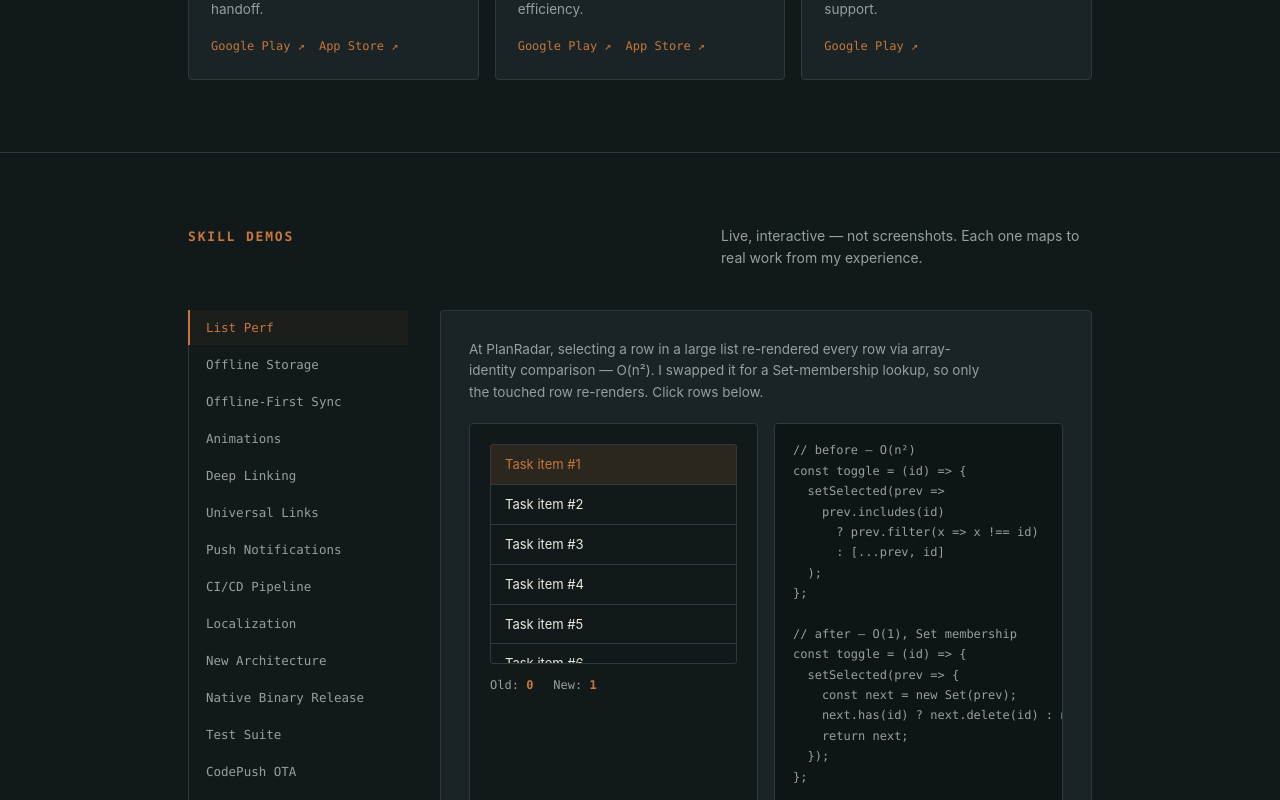
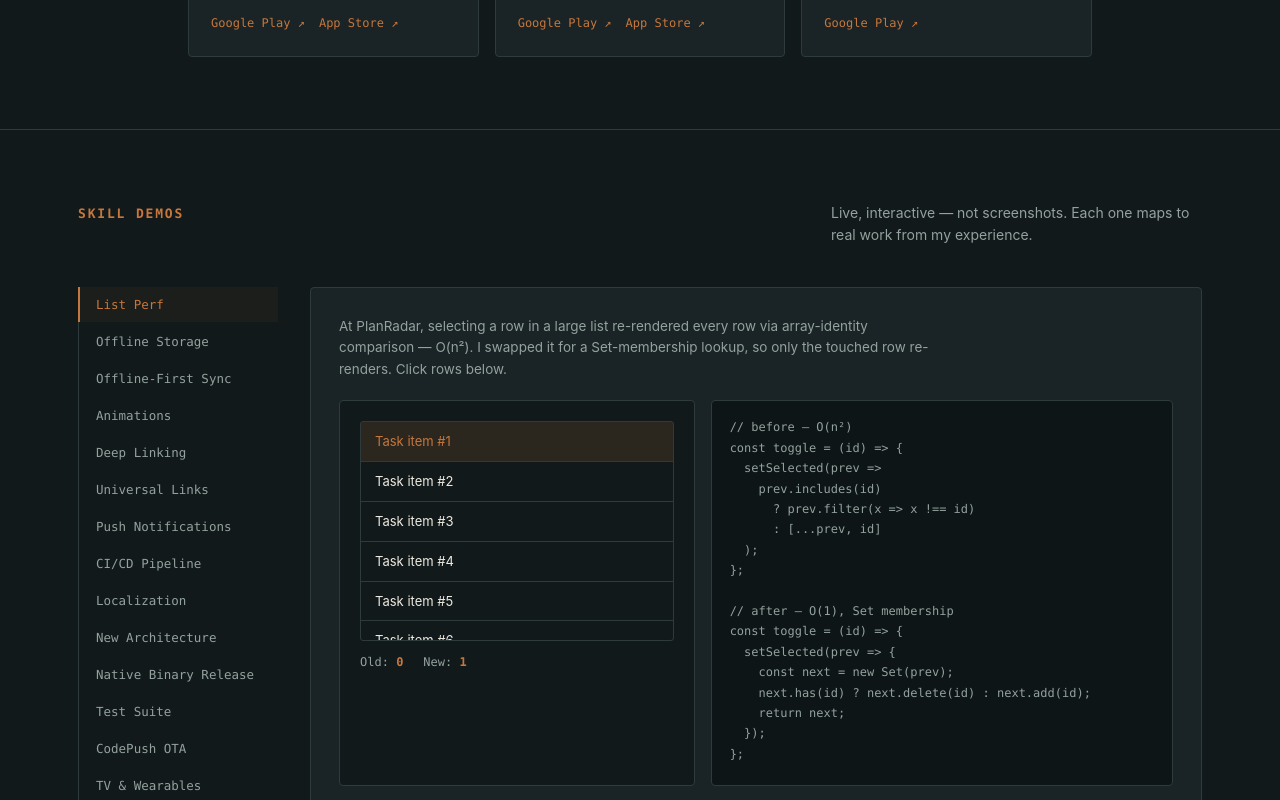
Before and after one commit to ahmedgit2/ahmed-mo-portfolio, a React (Vite) app: page / in a window 1280 px wide. Shown: the part 2000-2800 px from the top of the page. Built offline with nearby package versions, Linux system fonts and the light colour scheme.

Commit message:
portfolio: widen demos section for readable code blocks, fixed-size panel, widen hero tagline

```diff
--- a/src/styles/demos.css
+++ b/src/styles/demos.css
@@ -1,6 +1,7 @@
 /* Demos section — sidebar layout instead of a crowded horizontal tab row.
-   Fixed min-height on the panel so switching demos doesn't jump the page. */
-.demos-layout { display: grid; grid-template-columns: 220px 1fr; gap: 32px; align-items: start; }
+   Fixed size on the panel so switching demos never jumps the page or crops the code block. */
+#demos .wrap { max-width: 1180px; }
+.demos-layout { display: grid; grid-template-columns: 200px 1fr; gap: 32px; align-items: start; }
 @media (max-width: 820px) {
   .demos-layout { grid-template-columns: 1fr; }
 }
@@ -33,13 +34,16 @@
 
 .tab-panel {
   background: var(--panel); border: 1px solid var(--line); border-radius: 4px; padding: 28px;
-  min-height: 460px; display: flex; flex-direction: column;
+  height: 560px; display: flex; flex-direction: column; overflow-y: auto;
 }
-@media (max-width: 640px) { .tab-panel { padding: 18px; min-height: 0; } }
-.tab-desc { color: var(--muted); font-size: 13.5px; margin-bottom: 20px; max-width: 60ch; }
-.demo-box { background: var(--ink); border: 1px solid var(--line); border-radius: 4px; padding: 20px; }
-.demo-note { font-family: var(--mono); font-size: 11px; color: var(--copper); margin-top: 14px; }
-.demo-grid { display: grid; grid-template-columns: 1fr 1fr; gap: 16px; flex: 1; }
+@media (max-width: 900px) { .tab-panel { height: auto; min-height: 460px; } }
+@media (max-width: 640px) { .tab-panel { padding: 18px; height: auto; min-height: 0; } }
+.tab-desc { color: var(--muted); font-size: 13.5px; margin-bottom: 20px; max-width: 70ch; flex-shrink: 0; }
+.demo-box { background: var(--ink); border: 1px solid var(--line); border-radius: 4px; padding: 20px; min-width: 0; }
+.demo-note { font-family: var(--mono); font-size: 11px; color: var(--copper); margin-top: 14px; flex-shrink: 0; }
+.demo-grid { display: grid; grid-template-columns: 1fr 1.3fr; gap: 16px; flex: 1; min-height: 0; }
+.demo-grid .code-block { min-width: 0; }
+@media (max-width: 900px) { .demo-grid { grid-template-columns: 1fr; } }
 @media (max-width: 900px) { .demo-grid { grid-template-columns: 1fr; } }
 
 /* Demo: list perf */
--- a/src/styles/hero.css
+++ b/src/styles/hero.css
@@ -7,7 +7,7 @@ header.hero { padding: 96px 0 72px; }
 h1 { font-family: var(--mono); font-weight: 700; font-size: clamp(34px, 5.4vw, 58px); line-height: 1.08; letter-spacing: -0.01em; max-width: 16ch; }
 .accent { color: var(--copper); }
 b.accent { font-weight: 600; }
-.tagline { font-size: 17px; color: var(--muted); max-width: 800px; margin-top: 22px; line-height: 1.7; }
+.tagline { font-size: 17px; color: var(--muted); max-width: 900px; margin-top: 22px; line-height: 1.75; }
 
 /* Architecture layer diagram — for technical readers */
 .stack { margin-top: 48px; border: 1px solid var(--line); border-radius: 4px; background: var(--panel); overflow: hidden; position: relative; }
```
